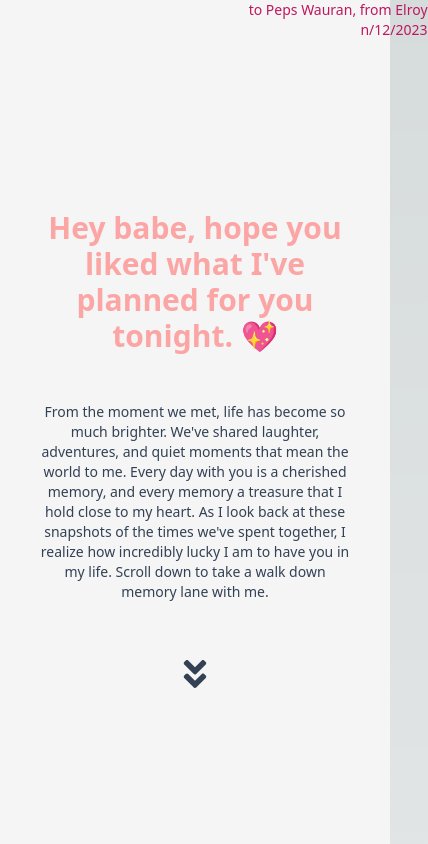
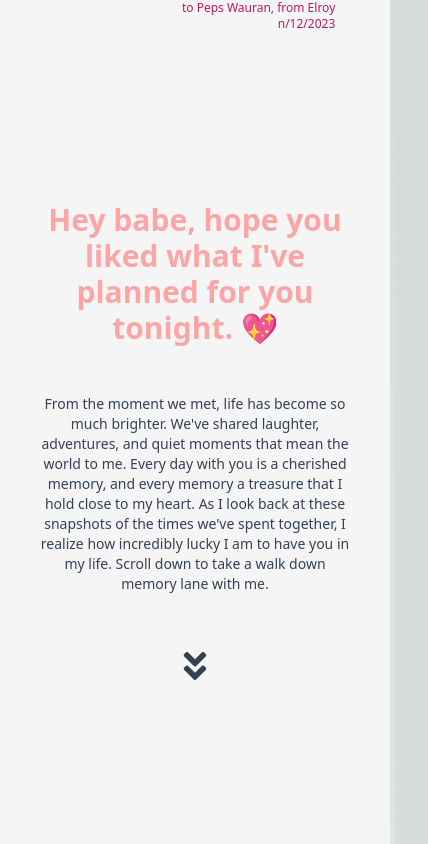
Before and after one commit to rurumeister/will-you-be-my-girlfriend, a Next.js app: page / in a window 390 px wide. Shown: the top 844 px of the page, 428 px wide, since content can reach past the window. Built offline with nearby package versions, Linux system fonts and the light colour scheme.

Commit message:
feat: refine formatting

```diff
--- a/src/app/page.js
+++ b/src/app/page.js
@@ -10,7 +10,7 @@ export default function Home() {
         background: "whitesmoke",
       }}
     >
-      <div className="relative top-0 left-[45%] text-pink-700 text-sm xl:text-base text-right">
+      <div className="relative top-0 left-[20%] md:left-[30%] lg:left-[45%] text-pink-700 text-xs md:text-sm xl:text-base text-right">
         <p>to Peps Wauran, from Elroy</p>
         <p>n/12/2023</p>
       </div>
```
